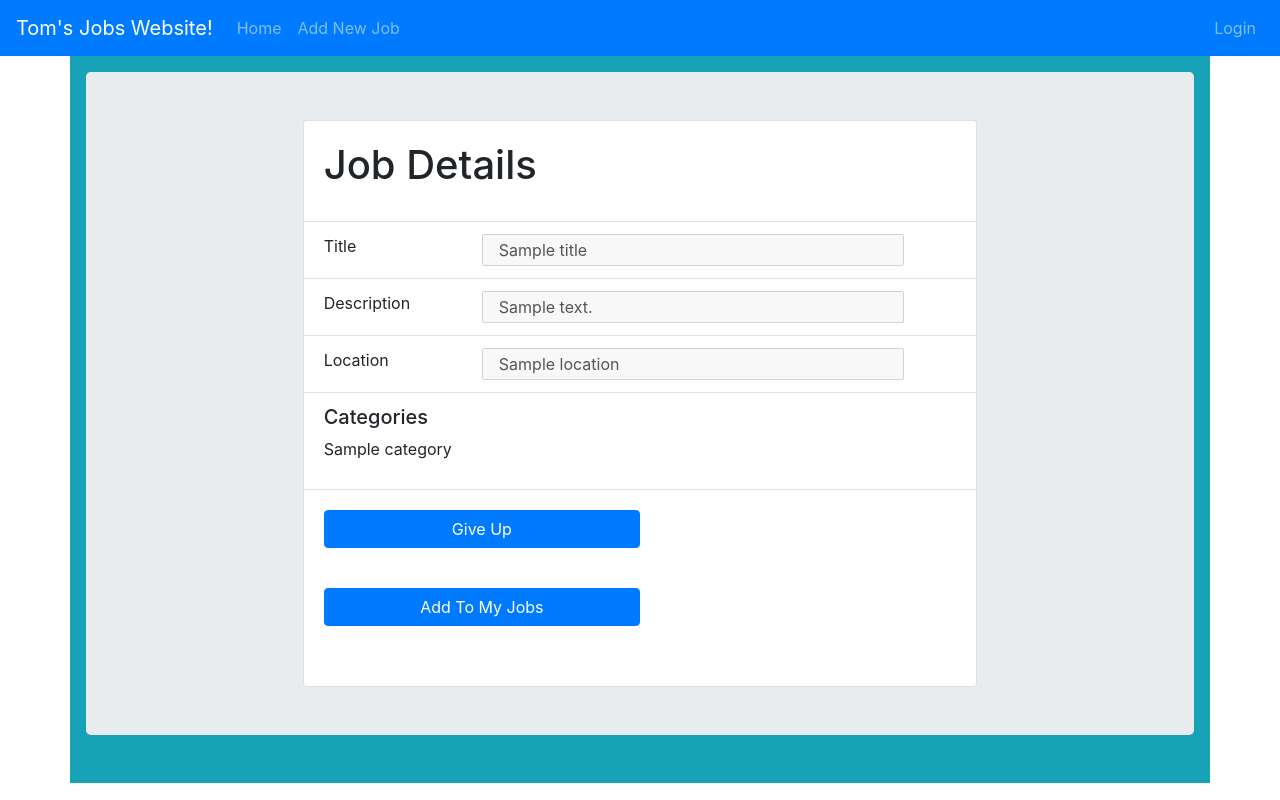
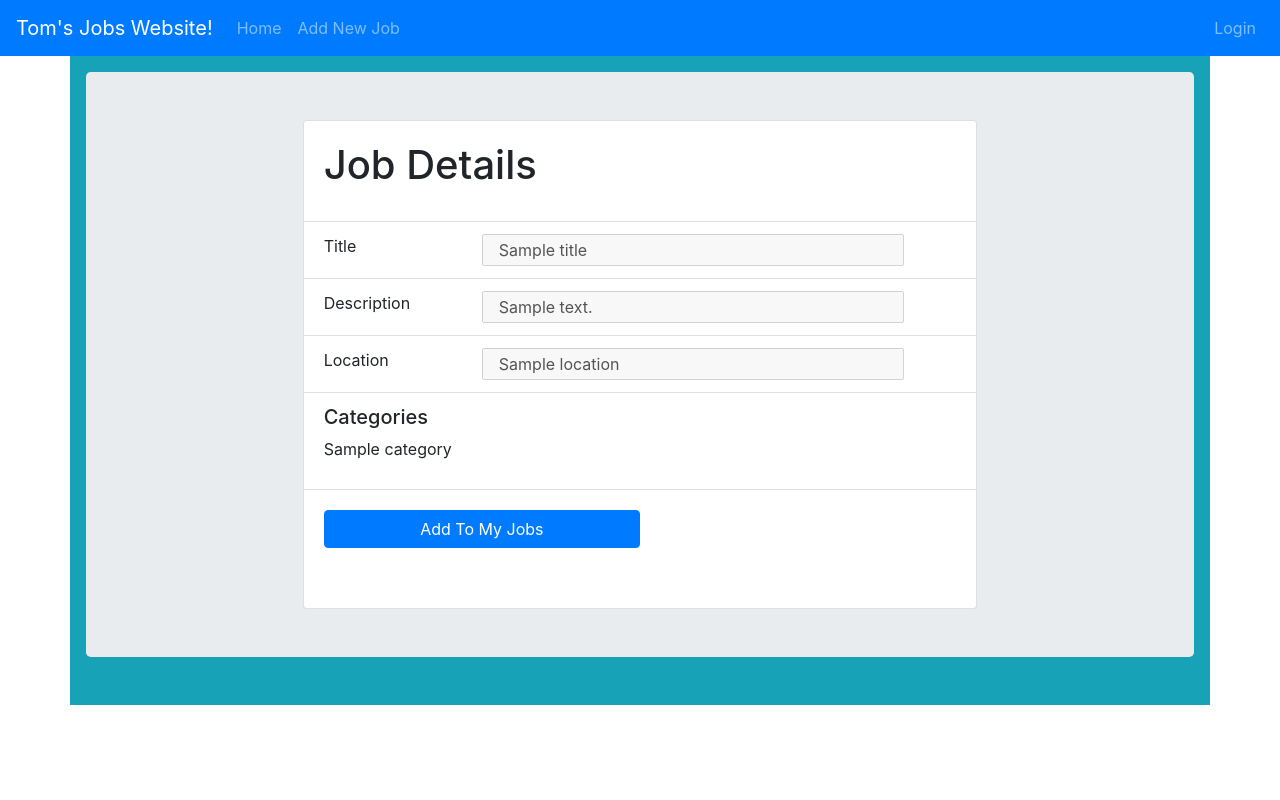
Before and after one commit to twtseng/django_exam, a Django app: template django_exam_app/templates/view_job.html in a window 1280 px wide. Run offline with Django 3.2, Linux system fonts and the light colour scheme; the template is opened without the code that fills it: most values are stand-ins (such as "Sample title", 1, 10 or a date in 2020); some libraries are stand-ins or nearby versions.

Commit message:
add/remove on view job page

```diff
--- a/django_exam_app/templates/view_job.html
+++ b/django_exam_app/templates/view_job.html
@@ -31,14 +31,17 @@
                     {% endfor %}
                 </li>
             </ul>
+            {% if in_my_jobs %}
             <div class="card-body">
-                <button id="give_up_button" class="btn btn-primary col-6">Give Up</button>
+                <a id="give_up_button" href="/jobs/remove_job_from_user/{{ job_id }}" class="btn btn-primary col-6">Give Up</a>
             </div>
+            {% else %}
             <div class="card-body">
-                <button id="add_job_button" class="btn btn-primary col-6">Add To My Jobs</button>
+                <a id="add_job_button" href="/jobs/add_job_to_user/{{ job_id }}" class="btn btn-primary col-6">Add To My Jobs</a>
             </div>
             <div id="add_job_status" class="card-body">
             </div>
+            {% endif %}
         </div>
     </div>
 </div>
--- a/django_exam_app/views.py
+++ b/django_exam_app/views.py
@@ -307,11 +307,16 @@ def view_job_view(request, job_id):
         return redirect(reverse('signin_view'))
     logged_in_user = get_logged_in_user(request)
     job = models.Job.objects.get(id=job_id)
+    created_by_me = job.created_by == logged_in_user
+    in_my_jobs = job in logged_in_user.jobs.all()
     context = {
+        'job_id' : job.id,
         'title' : job.title,
         'description' : job.description,
         'location' : job.location,
         'categories' : job.categories.all(),
+        'in_my_jobs' : in_my_jobs,
+        'created_by_me' : created_by_me,
     }
     return render(request,"view_job.html", context)
 
```
Also changed, not shown: db.sqlite3.
